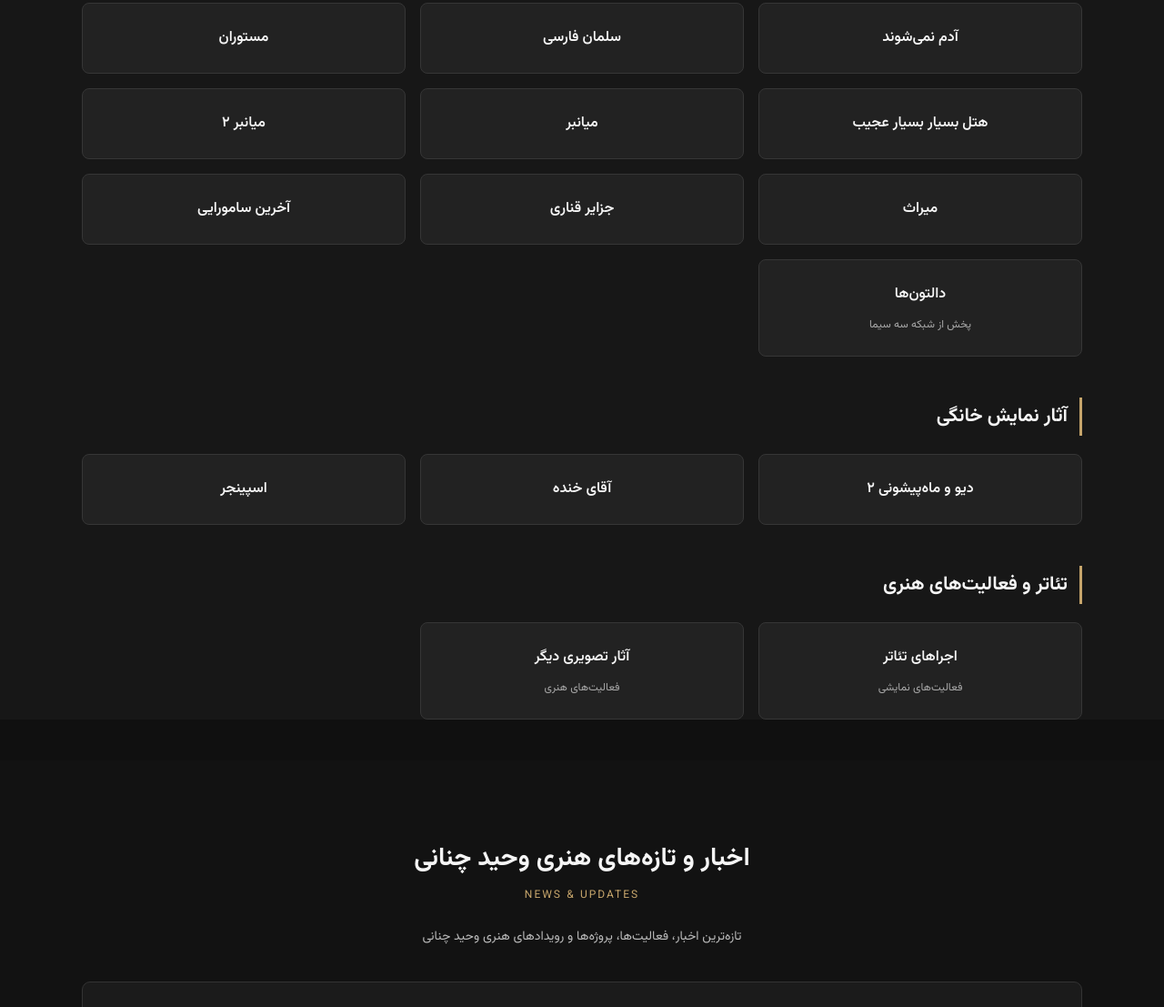
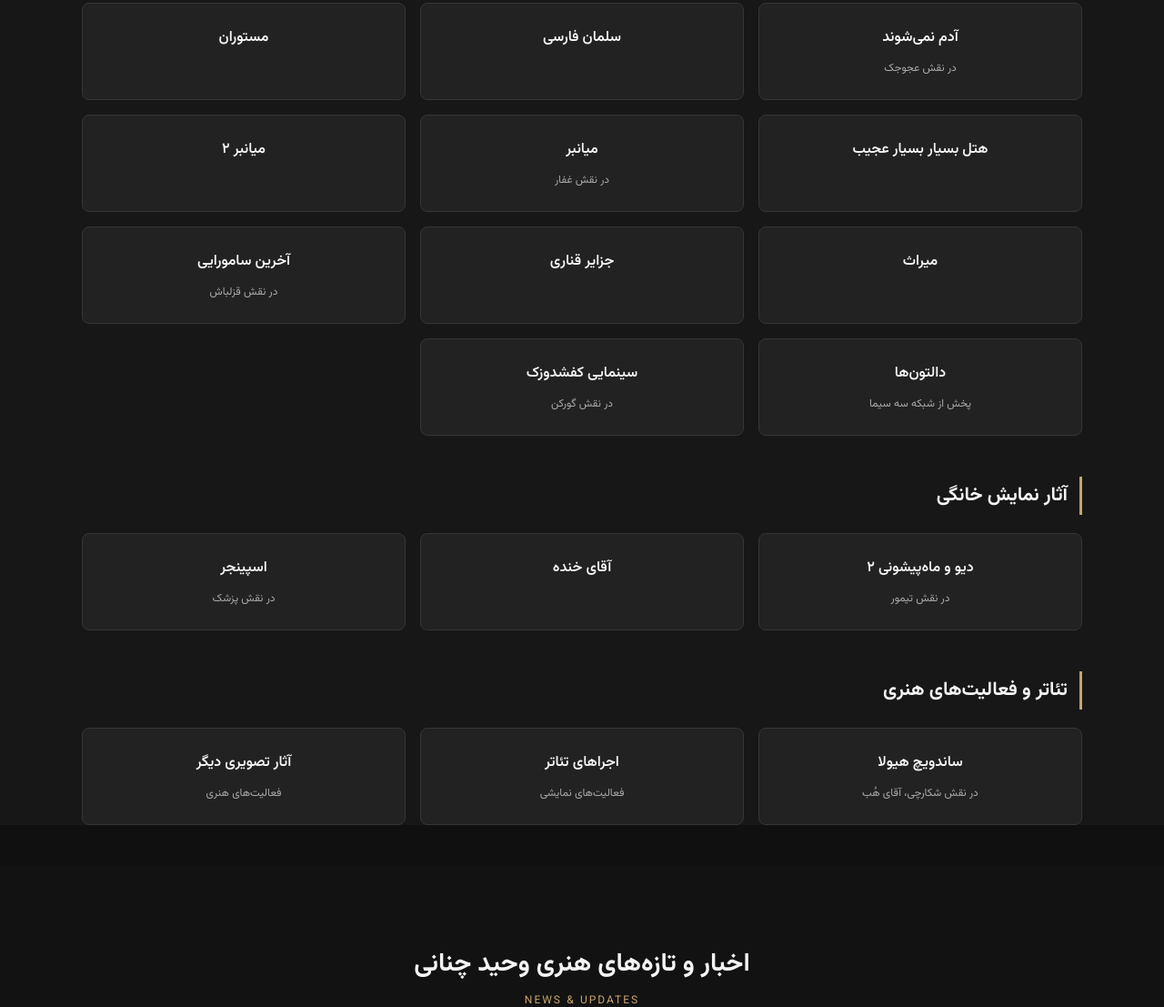
Before and after one commit to vahidchenani/vahidchenani.github.io, a plain HTML site: page index.html in a window 1280 px wide. Shown: the part 1854-2961 px from the top of the page at 91% size. Drawn offline with Linux system fonts and the light colour scheme.

Commit message:
Add selected acting roles

```diff
--- a/index.html
+++ b/index.html
@@ -668,6 +668,7 @@ footer strong {
 
         <div class="work-card">
           <h4>آدم نمی‌شوند</h4>
+          <p>در نقش عجوجک</p>
         </div>
 
         <div class="work-card">
@@ -684,6 +685,7 @@ footer strong {
 
         <div class="work-card">
           <h4>میانبر</h4>
+          <p>در نقش غفار</p>
         </div>
 
         <div class="work-card">
@@ -700,11 +702,17 @@ footer strong {
 
         <div class="work-card">
           <h4>آخرین سامورایی</h4>
+          <p>در نقش قزلباش</p>
         </div>
 
         <div class="work-card">
           <h4>دالتون‌ها</h4>
           <p>پخش از شبکه سه سیما</p>
+        </div>
+
+        <div class="work-card">
+          <h4>سینمایی کفشدوزک</h4>
+          <p>در نقش گورکن</p>
         </div>
 
       </div>
@@ -718,6 +726,7 @@ footer strong {
 
         <div class="work-card">
           <h4>دیو و ماه‌پیشونی ۲</h4>
+          <p>در نقش تیمور</p>
         </div>
 
         <div class="work-card">
@@ -726,6 +735,7 @@ footer strong {
 
         <div class="work-card">
           <h4>اسپینجر</h4>
+          <p>در نقش پزشک</p>
         </div>
 
       </div>
@@ -736,6 +746,11 @@ footer strong {
       <h3>تئاتر و فعالیت‌های هنری</h3>
 
       <div class="work-grid">
+
+        <div class="work-card">
+          <h4>ساندویچ هیولا</h4>
+          <p>در نقش شکارچی، آقای هُب</p>
+        </div>
 
         <div class="work-card">
           <h4>اجراهای تئاتر</h4>
```
